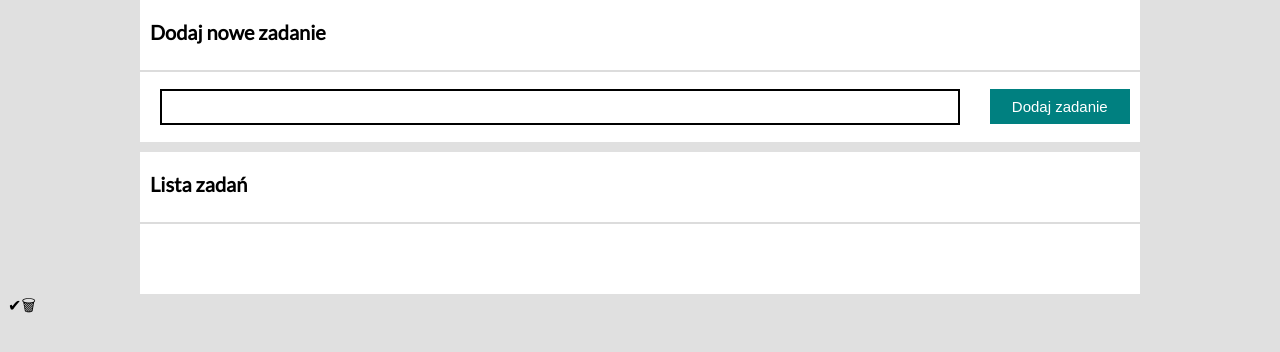
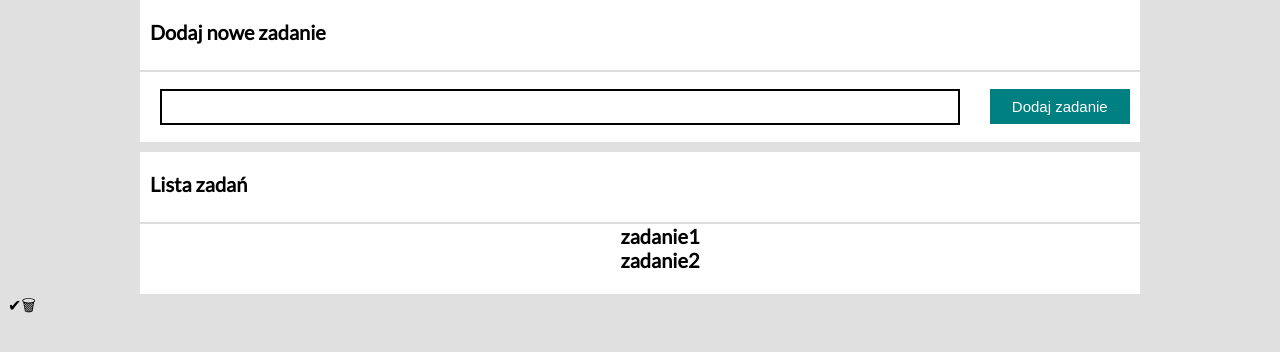
Before and after one commit to LukaszKonrad/home_work_modul06, a plain HTML site: page index.html in a window 1280 px wide. Shown: the part 82-434 px from the top of the page. Drawn offline with Linux system fonts and the light colour scheme.

Commit message:
acess commit

```diff
--- a/index.html
+++ b/index.html
@@ -9,6 +9,7 @@
     <link rel="preconnect" href="https://fonts.gstatic.com" crossorigin>
     <link href="https://fonts.googleapis.com/css2?family=Lato&display=swap" rel="stylesheet">
     <link href="style.css" rel="stylesheet">
+    <script defer src="script.js"></script>
 </head>
 <body>
     <h1 class="header">
@@ -17,10 +18,12 @@
     <div class="main_one">
     <p class="text_one">Dodaj nowe zadanie</p>
     </div>
+    <form class="js-form">
     <div class="main_two">
         <input class="newTask">
         <button class="button_one">Dodaj zadanie</button>
     </div>
+    </form>
     <div class="resultContent_one">
         <p class="text_two">Lista zadań</p>
     </div>
--- /dev/null
+++ b/script.js
@@ -0,0 +1,40 @@
+{
+
+    const tasks = [
+        {
+            content: "zadanie1",
+            done: false,
+        },
+        {
+            content: "zadanie2",
+            done: true,
+
+        },
+
+    ]
+
+    const render = () => {
+        let htmlString = ""
+
+        for (const task of tasks) {
+            htmlString += `
+            <li>
+              ${task.content}
+            </li>
+            `
+        }
+
+        document.querySelector(".js-tasks").innerHTML = htmlString;
+    };
+
+
+
+
+    const init = () => {
+        render();
+
+    }
+
+    init();
+
+}
--- a/style.css
+++ b/style.css
@@ -96,3 +96,8 @@ body {
     margin-top: 20px;
     margin-left: 10px;
 }
+
+.js-tasks {
+    margin: 0 auto;
+    list-style-type: none;
+}
```
